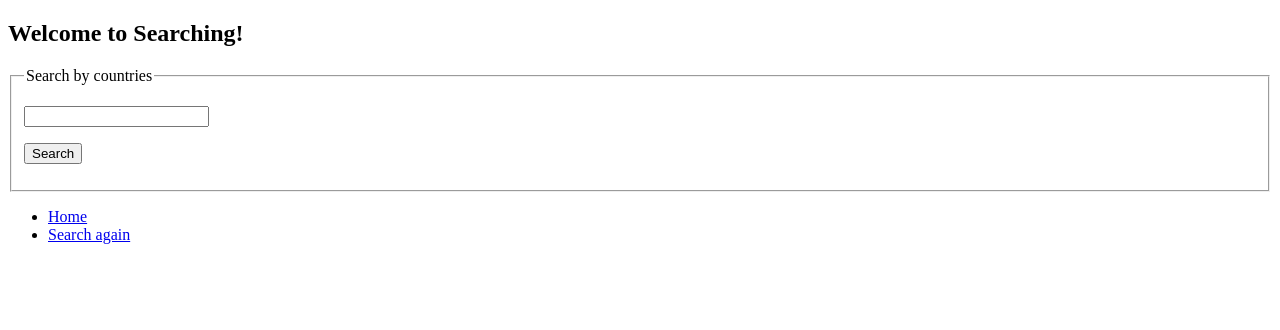
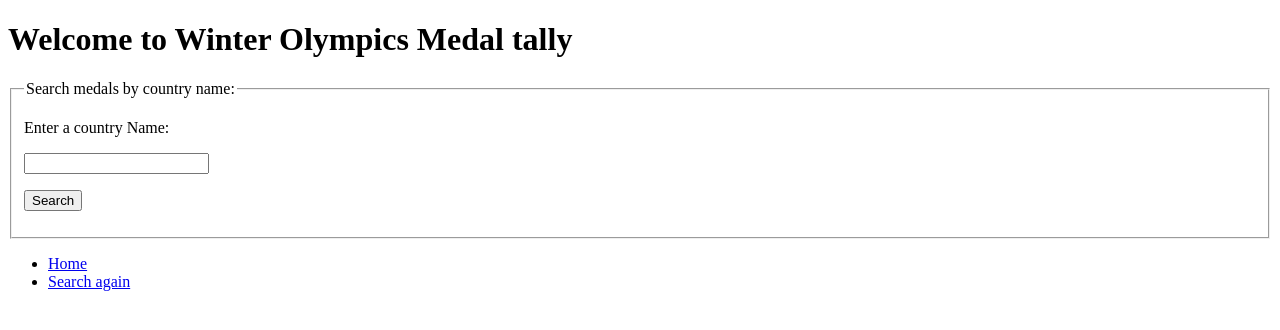
Before and after one commit to ineba/python-proj, a Flask app: page / in a window 1280 px wide. Shown: the part 52-382 px from the top of the page. Run offline with Flask 2, Linux system fonts and the light colour scheme.

Commit message:
updated sequence and some naming typos

```diff
--- a/app.py
+++ b/app.py
@@ -22,7 +22,7 @@ def search():
     reader = csv.reader(lines)
     results = filter(lambda x: countryName in x, reader)
 
-    return render_template('data-return.html', data=results, type="Olympics")
+    return render_template('data-return.html', data=results, type="Medals Tally")
 
 
 # # start the server with the 'run()' method
--- a/templates/index.html
+++ b/templates/index.html
@@ -1,12 +1,12 @@
 {% extends "layout.html" %}
-{% block title %}Welcome to Searching!{% endblock %}
 {% block content %}
 {{ super() }}
 <form action="{{ url_for('search') }}" method="POST">
-<fieldset>
-<legend>Search by countries</legend>
-<p><input type="text" id="countryName" name="countryName" value=""/></p>
-<p><input type="Submit" value="Search"></p>
-</fieldset>
+    <fieldset>
+        <legend>Search medals by country name:</legend>
+        <p>Enter a country Name: </p>
+        <p><input type="text" id="countryName" name="countryName" value="" /></p>
+        <p><input type="Submit" value="Search"></p>
+    </fieldset>
 </form>
 {% endblock content %}
--- a/templates/layout.html
+++ b/templates/layout.html
@@ -12,6 +12,7 @@
 			<li><a href="/index">Search again</a></li>
 		</ul>
 	</nav>
+	<h1>Welcome to Winter Olympics Medal tally </h1>
 	{% set messages = get_flashed_messages() %}
 	{% if messages %}
 	<section>
```
